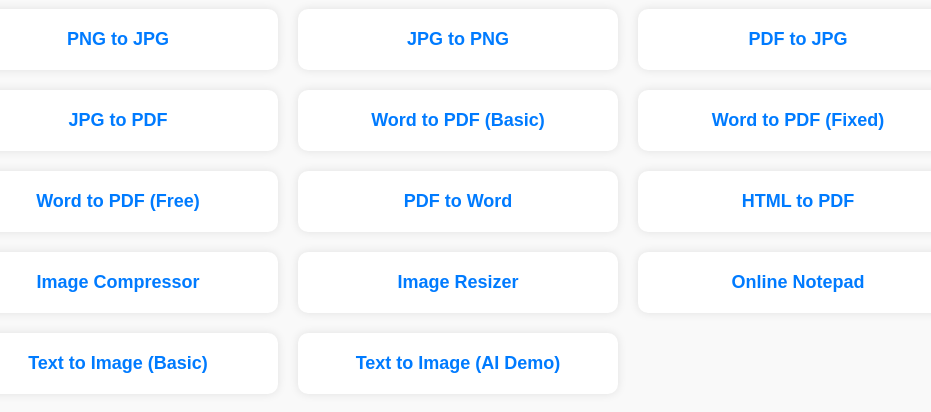
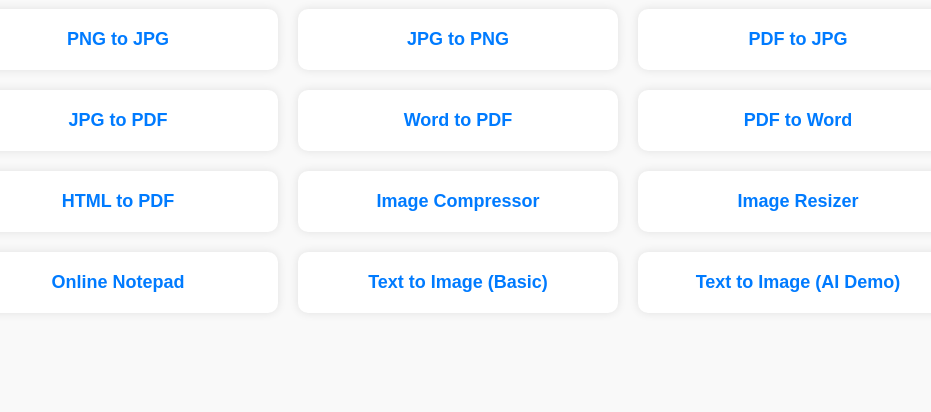
Before and after one commit to abhishek17073/Qickflipflie-png2jpg-converter, a plain HTML site: page alltoolsindex.html in a window 1280 px wide. Shown: the part 128-540 px from the top of the page, without its empty margins (182-1113 px from the left). Drawn offline with Linux system fonts and the light colour scheme.

Commit message:
Update alltoolsindex.html

```diff
--- a/alltoolsindex.html
+++ b/alltoolsindex.html
@@ -1,4 +1,3 @@
-
 <!DOCTYPE html>
 <html lang="en">
 <head>
@@ -48,9 +47,7 @@
     <div class="tool-card"><a href="jpg-to-png.html">JPG to PNG</a></div>
     <div class="tool-card"><a href="pdf-to-jpg.html">PDF to JPG</a></div>
     <div class="tool-card"><a href="jpg-to-pdf.html">JPG to PDF</a></div>
-    <div class="tool-card"><a href="word-to-pdf.html">Word to PDF (Basic)</a></div>
-    <div class="tool-card"><a href="ms-word-to-pdf-fixed.html">Word to PDF (Fixed)</a></div>
-    <div class="tool-card"><a href="word-to-pdf-free-redirect.html">Word to PDF (Free)</a></div>
+    <div class="tool-card"><a href="word-to-pdf.html">Word to PDF</a></div>
     <div class="tool-card"><a href="pdf-to-word.html">PDF to Word</a></div>
     <div class="tool-card"><a href="html-to-pdf.html">HTML to PDF</a></div>
     <div class="tool-card"><a href="image-compressor.html">Image Compressor</a></div>
```
